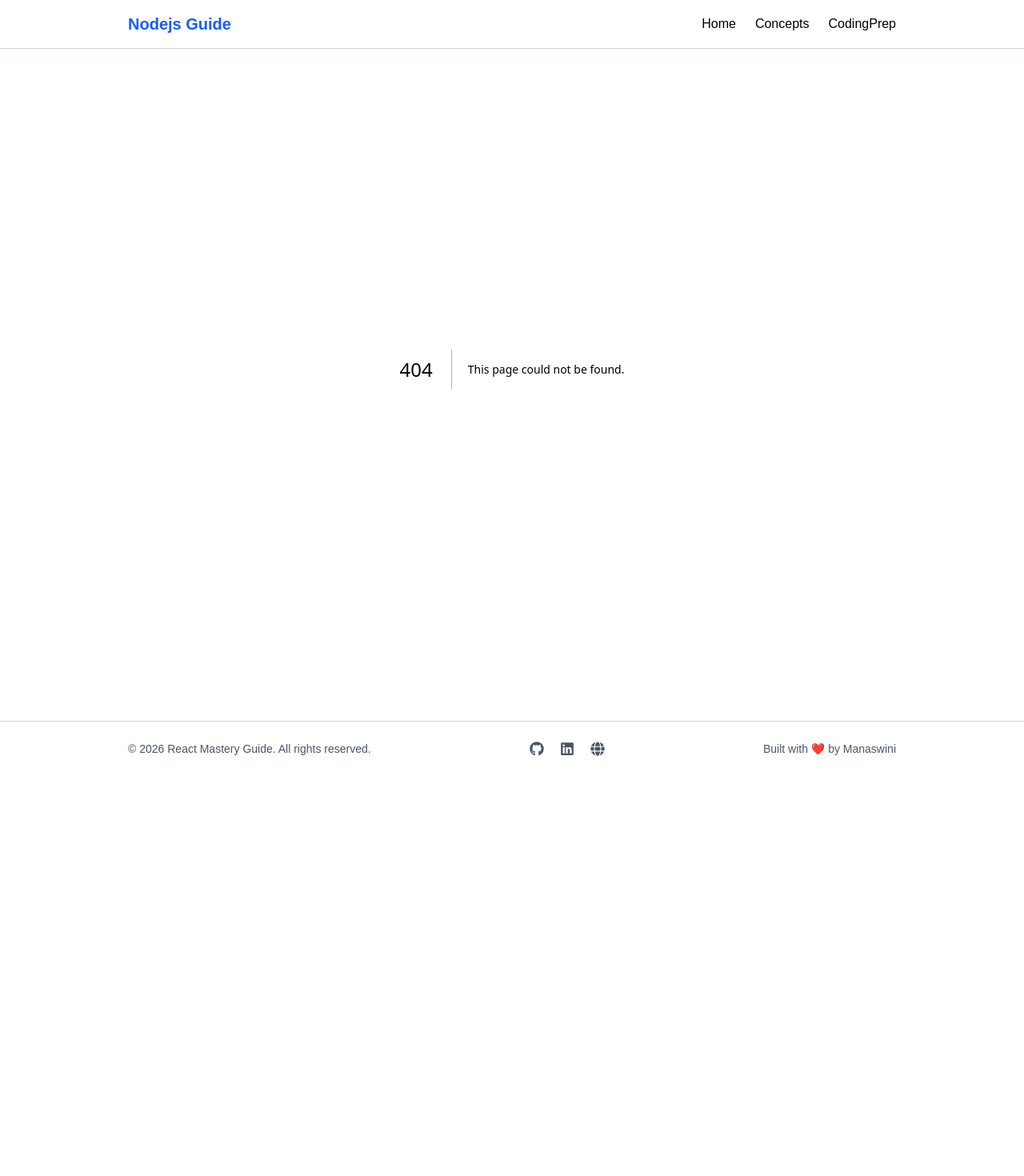
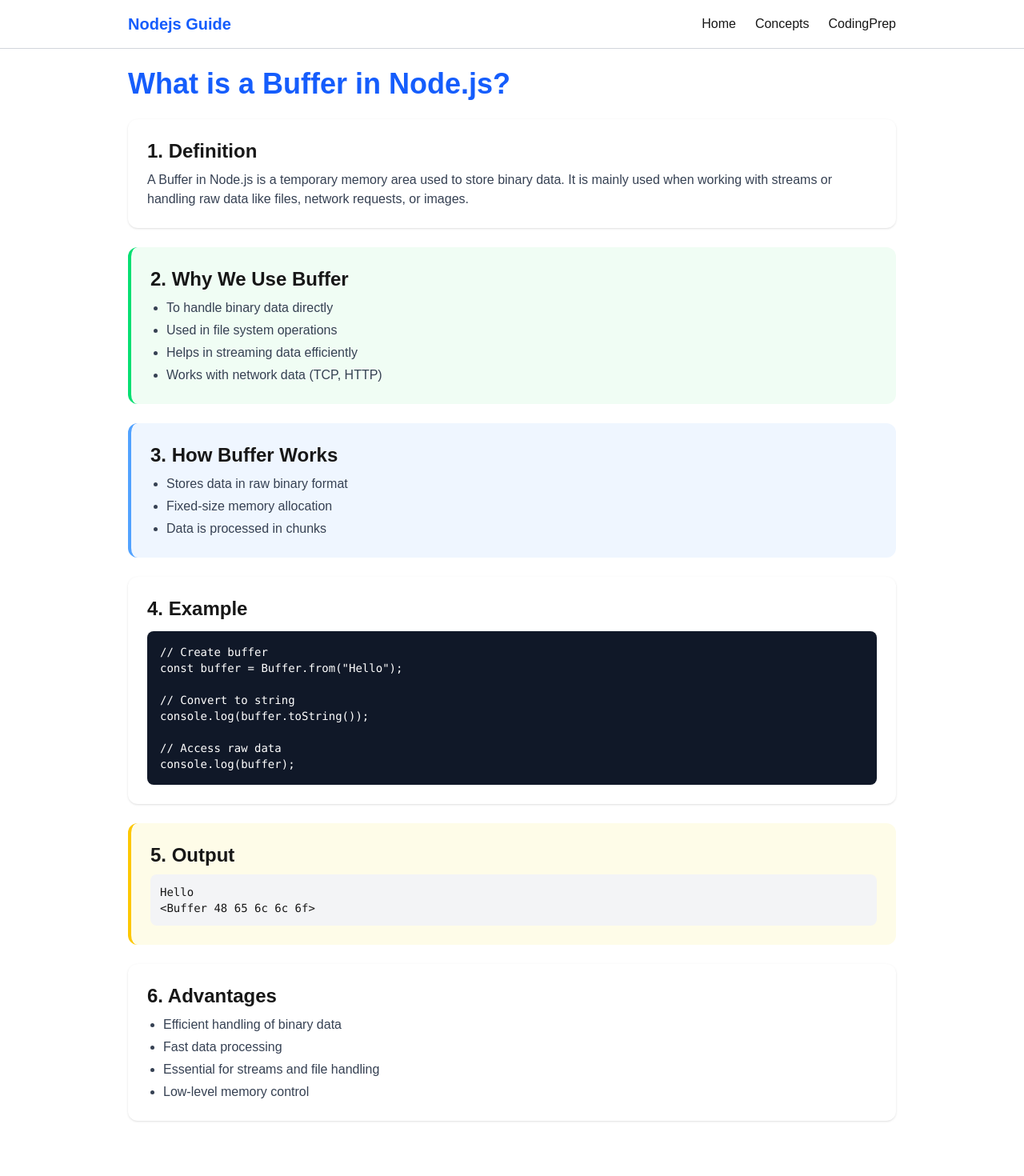
Before and after one commit to Monisasmal/NodeJS-Concepts, a Next.js app: page /concepts/WhatIsBuffer in a window 1280 px wide. Before the commit this address had no page. Shown: the top 1470 px of the page at 80% size. Before the commit the page ends 970 px from the top, so only its background shows below. Built offline with nearby package versions, Linux system fonts and the light colour scheme.

Commit message:
first commit

```diff
--- /dev/null
+++ b/src/app/concepts/WhatIsBuffer/page.tsx
@@ -0,0 +1,91 @@
+export default function WhatIsBuffer() {
+  return (
+    <div className="w-full max-w-5xl mx-auto px-4 sm:px-6 lg:px-8 py-6">
+
+      <h1 className="text-2xl sm:text-3xl md:text-4xl font-bold text-blue-600 mb-6">
+        What is a Buffer in Node.js?
+      </h1>
+
+      {/* Definition */}
+      <section className="mb-6 bg-white shadow-sm rounded-xl p-4 sm:p-6">
+        <h2 className="text-lg sm:text-xl md:text-2xl font-semibold mb-2">
+          1. Definition
+        </h2>
+        <p className="text-sm sm:text-base text-gray-700">
+          A Buffer in Node.js is a temporary memory area used to store binary data.
+          It is mainly used when working with streams or handling raw data like
+          files, network requests, or images.
+        </p>
+      </section>
+
+      {/* Why Buffer */}
+      <section className="mb-6 bg-green-50 border-l-4 border-green-400 rounded-xl p-4 sm:p-6">
+        <h2 className="text-lg sm:text-xl md:text-2xl font-semibold mb-2">
+          2. Why We Use Buffer
+        </h2>
+        <ul className="list-disc ml-5 text-sm sm:text-base text-gray-700 space-y-1">
+          <li>To handle binary data directly</li>
+          <li>Used in file system operations</li>
+          <li>Helps in streaming data efficiently</li>
+          <li>Works with network data (TCP, HTTP)</li>
+        </ul>
+      </section>
+
+      {/* How it Works */}
+      <section className="mb-6 bg-blue-50 border-l-4 border-blue-400 rounded-xl p-4 sm:p-6">
+        <h2 className="text-lg sm:text-xl md:text-2xl font-semibold mb-2">
+          3. How Buffer Works
+        </h2>
+        <ul className="list-disc ml-5 text-sm sm:text-base text-gray-700 space-y-1">
+          <li>Stores data in raw binary format</li>
+          <li>Fixed-size memory allocation</li>
+          <li>Data is processed in chunks</li>
+        </ul>
+      </section>
+
+      {/* Example */}
+      <section className="mb-6 bg-white shadow-sm rounded-xl p-4 sm:p-6">
+        <h2 className="text-lg sm:text-xl md:text-2xl font-semibold mb-3">
+          4. Example
+        </h2>
+
+        <pre className="bg-gray-900 text-white p-3 sm:p-4 rounded-lg overflow-x-auto text-xs sm:text-sm">
+{`// Create buffer
+const buffer = Buffer.from("Hello");
+
+// Convert to string
+console.log(buffer.toString());
+
+// Access raw data
+console.log(buffer);`}
+        </pre>
+      </section>
+
+      {/* Output */}
+      <section className="mb-6 bg-yellow-50 border-l-4 border-yellow-400 rounded-xl p-4 sm:p-6">
+        <h2 className="text-lg sm:text-xl md:text-2xl font-semibold mb-2">
+          5. Output
+        </h2>
+
+        <pre className="bg-gray-100 p-3 rounded-lg text-xs sm:text-sm">
+{`Hello
+<Buffer 48 65 6c 6c 6f>`}
+        </pre>
+      </section>
+
+      {/* Advantages */}
+      <section className="mb-6 bg-white shadow-sm rounded-xl p-4 sm:p-6">
+        <h2 className="text-lg sm:text-xl md:text-2xl font-semibold mb-2">
+          6. Advantages
+        </h2>
+        <ul className="list-disc ml-5 text-sm sm:text-base text-gray-700 space-y-1">
+          <li>Efficient handling of binary data</li>
+          <li>Fast data processing</li>
+          <li>Essential for streams and file handling</li>
+          <li>Low-level memory control</li>
+        </ul>
+      </section>
+
+    </div>
+  );
+}
--- a/src/app/concepts/page.tsx
+++ b/src/app/concepts/page.tsx
@@ -27,6 +27,7 @@ const concept = [
      {name: "What is a Stream in Node.js?", path:"/concepts/WhatIsStream"},
      {name: "What are type of Stream in Node.js?", path:"/concepts/TypesOfStreams"},
      {name: "What is a Piping in stream?", path:"/concepts/WhatIsPiping"},
+     {name: "What is Buffer?", path:"/concepts/WhatIsBuffer"},
 ];
 
 export default function Concepts(){
```
